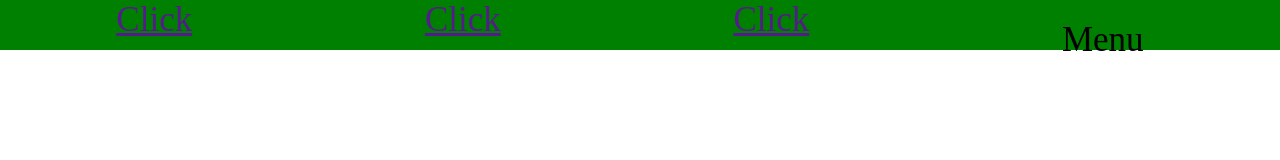
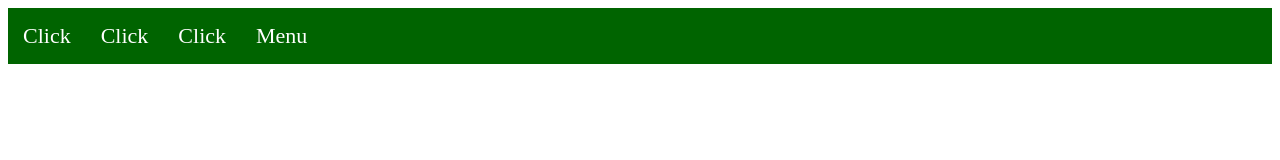
Before and after one commit to crono628/common-techniques, a plain HTML site: page index.html in a window 1280 px wide. Drawn offline with Linux system fonts and the light colour scheme.

Commit message:
navbar is ugly but functioning

```diff
--- a/style.css
+++ b/style.css
@@ -1,56 +1,57 @@
-*,
-::before,
-::after {
+* {
   box-sizing: border-box;
 }
 
-body {
-  display: flex;
-}
-
 .nav-bar {
-  display: flex;
-  position: fixed;
-  justify-content: space-around;
-  margin: 0;
-  height: 50px;
-  width: 100%;
-  background-color: green;
-  top: 0;
-  left: 0;
-  font-size: 35px;
+  overflow: hidden;
+  background-color: darkgreen;
 }
 
 .nav-bar a {
+  float: left;
+  font-size: 22px;
+  color: white;
+  text-align: center;
+  padding: 15px;
+  text-decoration: none;
+}
+
+.drop-down {
+  float: left;
+  overflow: hidden;
+}
+
+.drop-div {
+  font-size: 22px;
+  color: white;
+  padding: 15px;
+  margin: 0;
+}
+
+.nav-bar a:hover,
+.drop-down:hover .drop-div {
+  background-color: aqua;
   cursor: pointer;
 }
 
-.nav-bar a:hover,
-.nav-bar .drop-div:hover {
-  background-color: red;
+.drop-contents {
+  display: none;
+  position: absolute;
+  width: 150px;
+}
+
+.option {
+  display: block;
+  background-color: lightblue;
+  color: white;
+  padding: 10px;
+}
+
+.option:hover {
+  background-color: gray;
+  cursor: pointer;
 }
 
 .drop-down:hover .drop-contents {
   display: block;
 }
-
-.drop-div {
-  cursor: pointer;
-  padding: 20px;
-}
-
-.drop-contents {
-  display: none;
-  font-size: 30px;
-  background-color: lightgray;
-  width: 100%;
-  padding: 10px;
-  margin: 10px;
-  position: absolute;
-  width: 130px;
-  right: 0;
-}
-
-.option:hover {
-  background-color: darkgray;
-}
```
